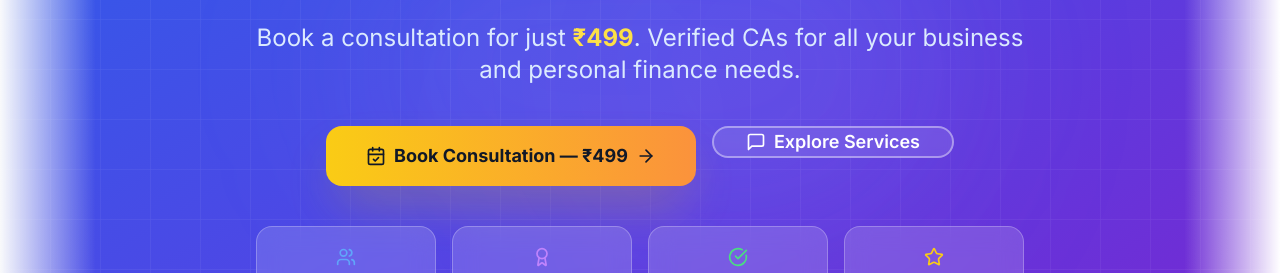
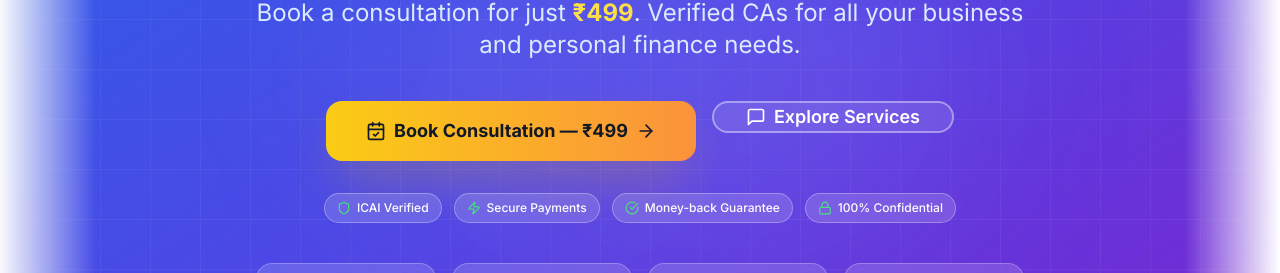
Before and after one commit to hareeshai777/CA_Connect, a Next.js app in the folder frontend/: page / in a window 1280 px wide. Shown: the part 331-604 px from the top of the page. Built offline with nearby package versions, Linux system fonts and the light colour scheme; no server answers.

Commit message:
Add trust badges back to hero section
Co-Authored-By: Claude Sonnet 4.6 <noreply@anthropic.com>

```diff
--- a/frontend/src/components/landing/HeroSection.tsx
+++ b/frontend/src/components/landing/HeroSection.tsx
@@ -4,10 +4,17 @@ import { motion, useScroll, useTransform, animate, useInView, useMotionValue } f
 import Link from "next/link";
 import {
   ArrowRight, Star, Users, CheckCircle,
-  Award, CalendarCheck, MessageSquare,
+  Award, CalendarCheck, MessageSquare, Shield, Zap, Lock,
 } from "lucide-react";
 import { Button } from "@/components/ui/button";
 import { useRef, useEffect, useState } from "react";
+
+const trustBadges = [
+  { label: "ICAI Verified", icon: Shield },
+  { label: "Secure Payments", icon: Zap },
+  { label: "Money-back Guarantee", icon: CheckCircle },
+  { label: "100% Confidential", icon: Lock },
+];
 
 const stats = [
   { to: 10000, suffix: "+", label: "Total Clients", icon: Users, color: "text-blue-400" },
@@ -128,7 +135,7 @@ export function HeroSection() {
             initial={{ opacity: 0, y: 20 }}
             animate={{ opacity: 1, y: 0 }}
             transition={{ duration: 0.5, delay: 0.3 }}
-            className="flex flex-col sm:flex-row gap-4 justify-center mb-10"
+            className="flex flex-col sm:flex-row gap-4 justify-center mb-8"
           >
             <motion.div whileHover={{ scale: 1.04 }} whileTap={{ scale: 0.97 }}>
               <Button
@@ -158,10 +165,29 @@ export function HeroSection() {
             </motion.div>
           </motion.div>
 
+          {/* Trust badges */}
+          <motion.div
+            initial={{ opacity: 0 }}
+            animate={{ opacity: 1 }}
+            transition={{ duration: 0.5, delay: 0.35 }}
+            className="flex flex-wrap justify-center gap-3 mb-10"
+          >
+            {trustBadges.map(({ label, icon: Icon }) => (
+              <motion.div
+                key={label}
+                whileHover={{ scale: 1.05, backgroundColor: "rgba(255,255,255,0.25)" }}
+                className="flex items-center gap-1.5 bg-white/15 backdrop-blur-sm border border-white/30 rounded-full px-3 py-1.5 text-xs font-medium text-white cursor-default"
+              >
+                <Icon className="w-3.5 h-3.5 text-green-400" />
+                {label}
+              </motion.div>
+            ))}
+          </motion.div>
+
           <motion.div
             initial={{ opacity: 0, y: 20 }}
             animate={{ opacity: 1, y: 0 }}
-            transition={{ duration: 0.6, delay: 0.4 }}
+            transition={{ duration: 0.6, delay: 0.45 }}
             className="grid grid-cols-2 md:grid-cols-4 gap-4 max-w-3xl mx-auto"
           >
             {stats.map((stat, i) => (
```
